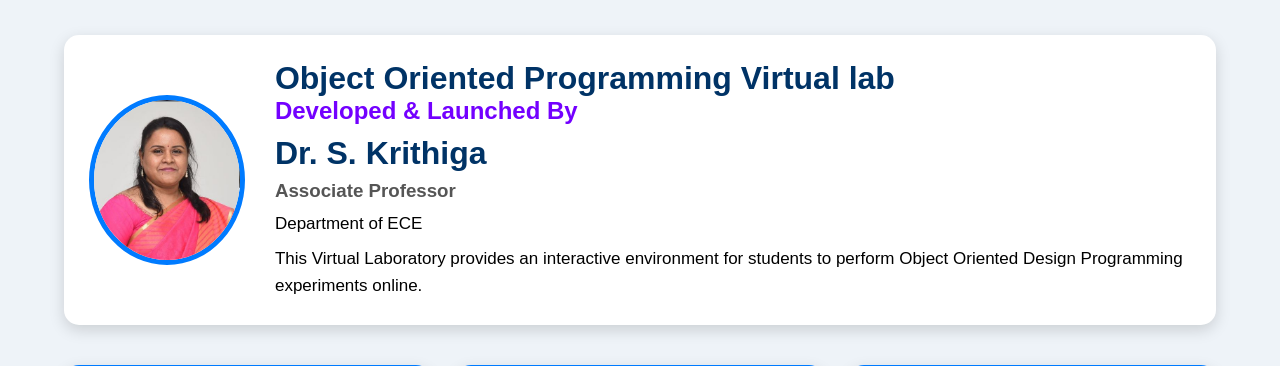
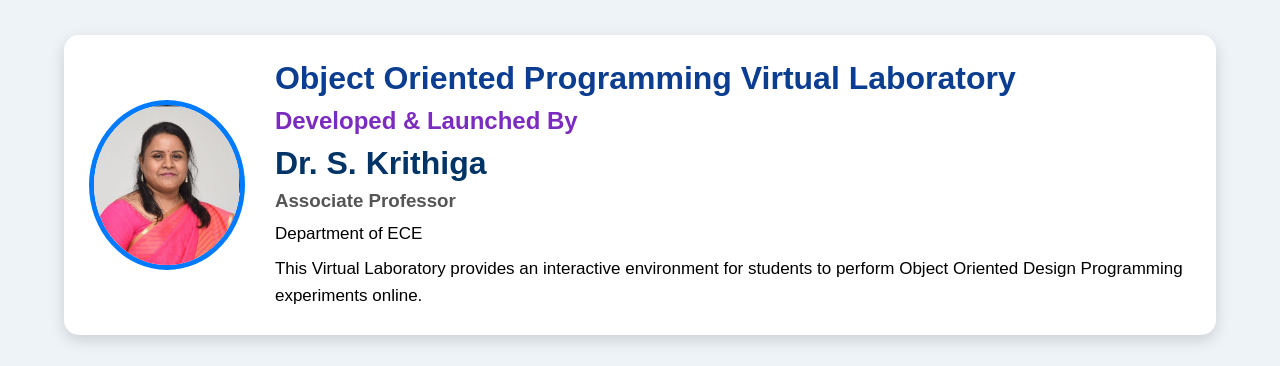
Before and after one commit to krithiga80/OODPVLAB, a Flask app: page / in a window 1280 px wide. Shown: the part 250-616 px from the top of the page. Run offline with Flask 3, Linux system fonts and the light colour scheme.

Commit message:
Updated templates/index.html

```diff
--- a/templates/index.html
+++ b/templates/index.html
@@ -357,9 +357,13 @@ margin-top:20px;
 
 <div>
 
-<h1>Object Oriented Programming Virtual lab </h1>
+<h1 style="margin-bottom:10px; color:#0B3D91;">
+Object Oriented Programming Virtual Laboratory
+</h1>
 
-<h2>Developed & Launched By</h2>
+<h2 style="margin-top:10px; color:#7B2CBF;">
+Developed &amp; Launched By
+</h2>
 
 <h1>Dr. S. Krithiga</h1>
 
```
